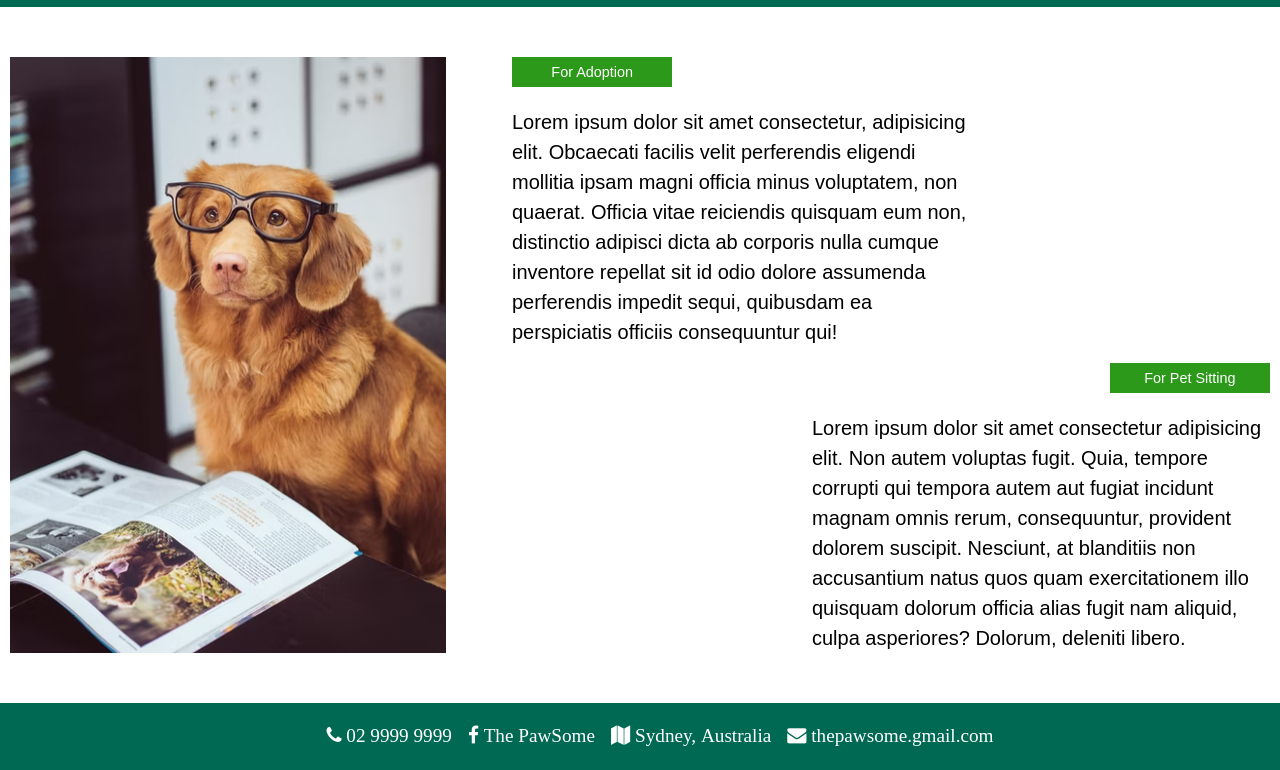
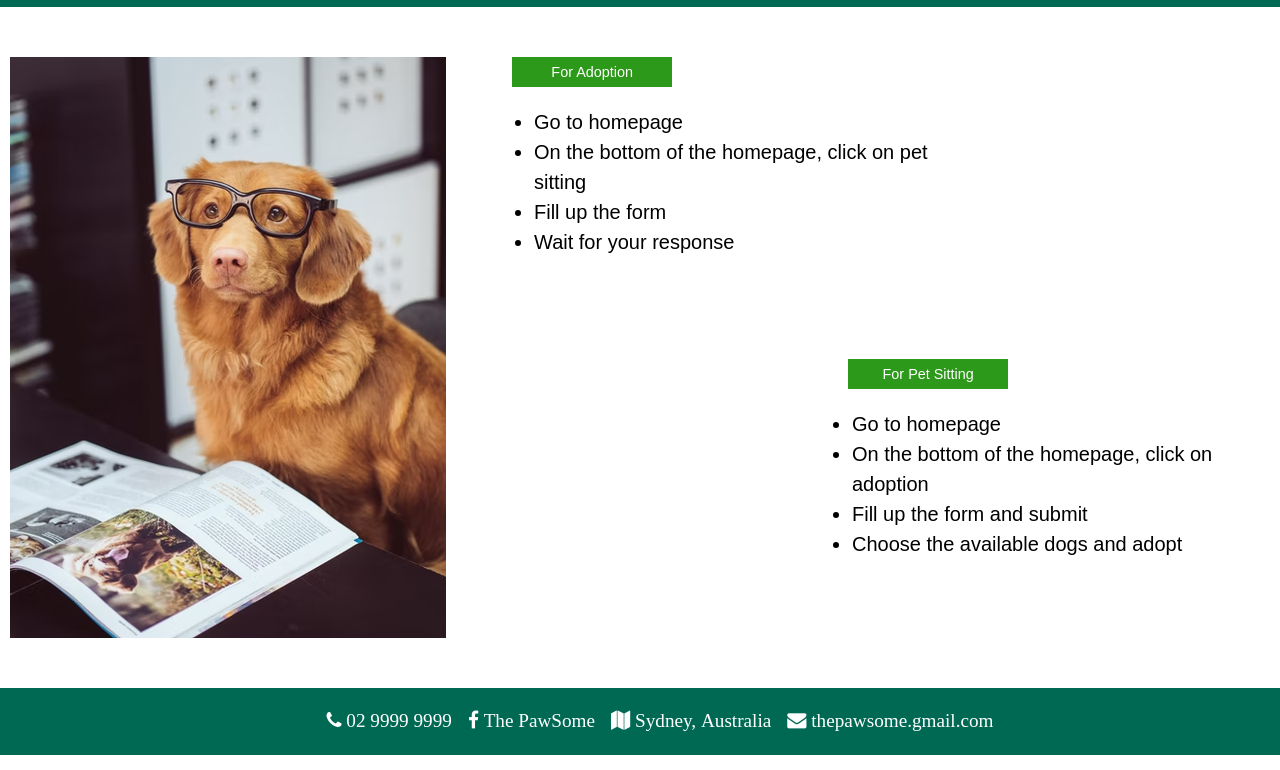
Before and after one commit to MaharjanSushant/pawstore, a plain HTML site: page help.html in a window 1280 px wide. Shown: the part 109-879 px from the top of the page. Drawn offline with Linux system fonts and the light colour scheme; a web font is replaced by a local one.

Commit message:
fifth commit

```diff
--- a/css/style.css
+++ b/css/style.css
@@ -370,7 +370,7 @@ div.helpcontainer.flex{
 }
 
 .help-img{
-    width: 100%;
+    width: 40%;
     height: auto;
 }
 
--- a/help.html
+++ b/help.html
@@ -33,11 +33,21 @@
         <div class="content grid">
             <div class="cnt1">
                 <button class="hlp-btn" style="float: left;"  onclick="window.location.href ='./Adoption.html'"> For Adoption</button>
-                <p style="float: left; font-size: 1.25rem; padding-top: 20px;">Lorem ipsum dolor sit amet consectetur, adipisicing elit. Obcaecati facilis velit perferendis eligendi mollitia ipsam magni officia minus voluptatem, non quaerat. Officia vitae reiciendis quisquam eum non, distinctio adipisci dicta ab corporis nulla cumque inventore repellat sit id odio dolore assumenda perferendis impedit sequi, quibusdam ea perspiciatis officiis consequuntur qui!</p>
+                <ul style="float: left; font-size: 1.25rem; list-style-type: disc; padding-left: 22px;">
+                    <li>Go to homepage</li>
+                    <li>On the bottom of the homepage, click on pet sitting</li>
+                    <li>Fill up the form</li>
+                    <li>Wait for your response</li>
+                </ul>
             </div>
             <div class="cnt2">
-                <button class="hlp-btn" style="float: right;" onclick="window.location.href ='./pet sitting.html'">For Pet Sitting</button>
-                <p style="float: right; font-size: 1.25rem; padding-top: 20px;">Lorem ipsum dolor sit amet consectetur adipisicing elit. Non autem voluptas fugit. Quia, tempore corrupti qui tempora autem aut fugiat incidunt magnam omnis rerum, consequuntur, provident dolorem suscipit. Nesciunt, at blanditiis non accusantium natus quos quam exercitationem illo quisquam dolorum officia alias fugit nam aliquid, culpa asperiores? Dolorum, deleniti libero.</p>
+                <button class="hlp-btn" style="margin-left: 36px;" onclick="window.location.href ='./pet sitting.html'">For Pet Sitting</button>
+                <ul style="float: right; font-size: 1.25rem; list-style-type: disc;">
+                    <li>Go to homepage</li>
+                    <li>On the bottom of the homepage, click on adoption</li>
+                    <li>Fill up the form and submit</li>
+                    <li>Choose the available dogs and adopt</li>
+                </ul>
             </div>
         </div>
 
```
Also changed, not shown: aboutus.html (+2 -2 lines), index.html (+1 -2 lines).
